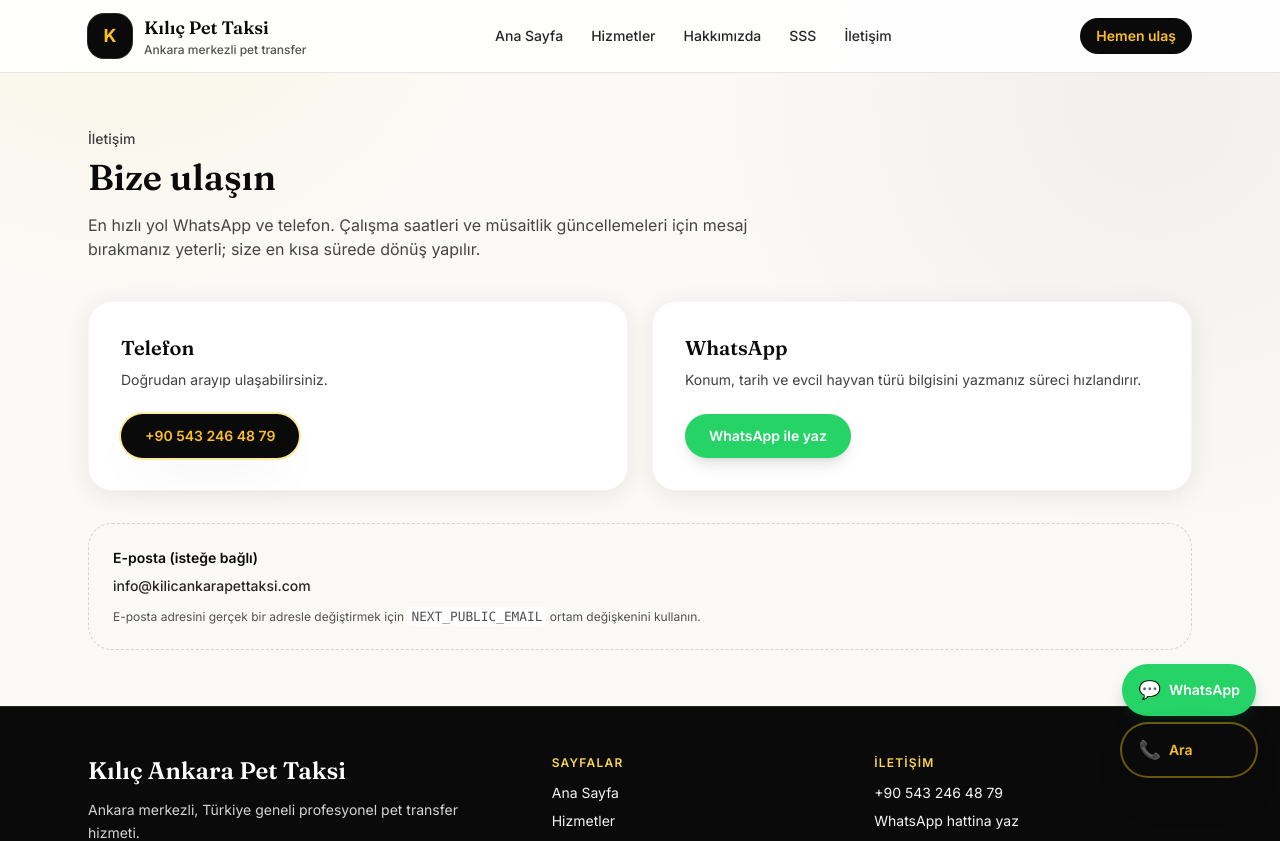
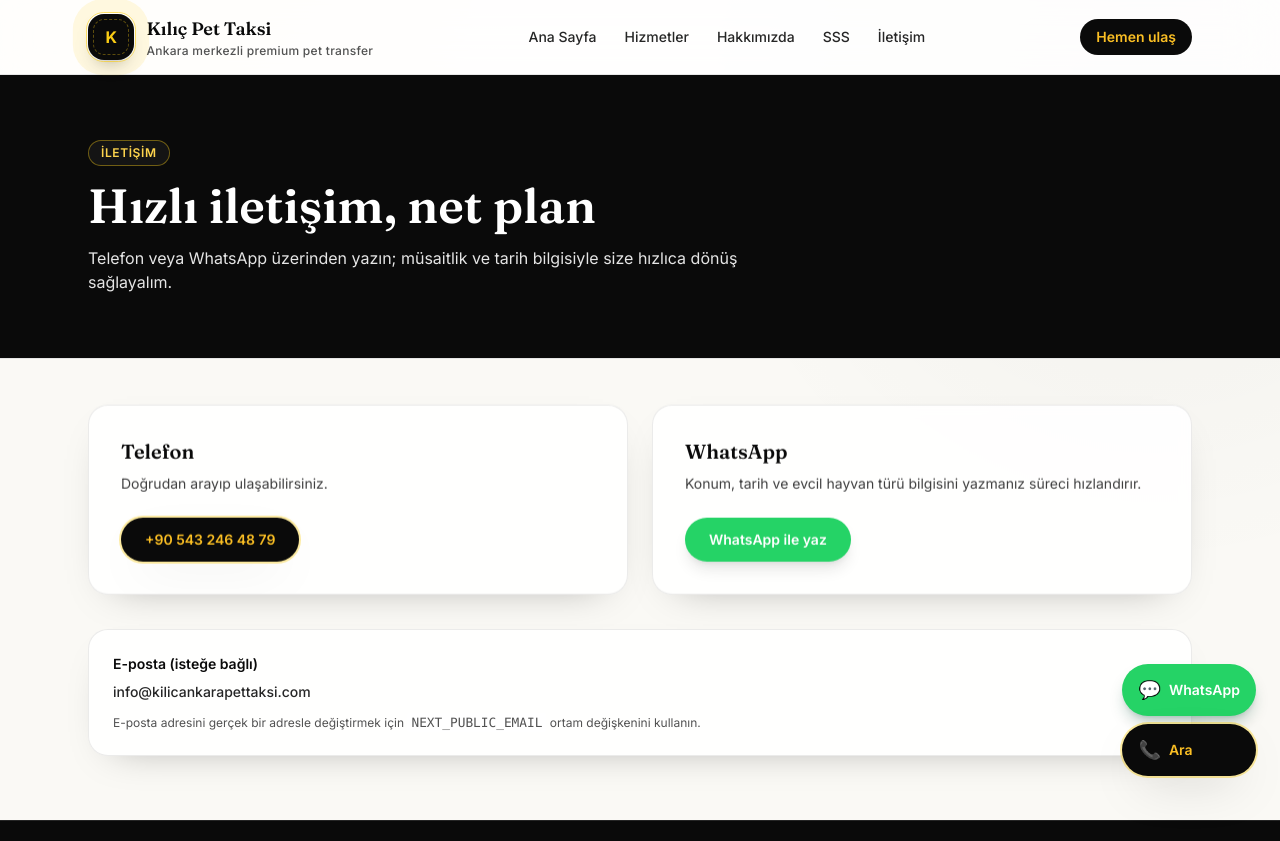
Before and after one commit to mozel15/06-pet-taksi, a Next.js app: page /iletisim in a window 1280 px wide. Shown: the top 841 px of the page. Built offline with nearby package versions, Linux system fonts and the light colour scheme; no server answers.

Commit message:
Upgrade full-site premium design with CSS animations and branded logo

```diff
--- a/src/app/globals.css
+++ b/src/app/globals.css
@@ -20,3 +20,85 @@ body {
 ::selection {
   @apply bg-brand-400/90 text-cab-950;
 }
+
+@keyframes float-up {
+  0%, 100% { transform: translateY(0px); }
+  50% { transform: translateY(-7px); }
+}
+
+@keyframes pulse-ring {
+  0% { box-shadow: 0 0 0 0 rgba(250, 204, 21, 0.45); }
+  100% { box-shadow: 0 0 0 18px rgba(250, 204, 21, 0); }
+}
+
+@keyframes shine {
+  0% { transform: translateX(-140%); }
+  100% { transform: translateX(140%); }
+}
+
+.premium-card {
+  position: relative;
+  overflow: hidden;
+  border-radius: 1.25rem;
+  border: 1px solid rgba(10, 10, 10, 0.08);
+  background: rgba(255, 255, 255, 0.88);
+  box-shadow: 0 15px 40px -25px rgba(10, 10, 10, 0.35);
+  backdrop-filter: blur(6px);
+  transition: transform 250ms ease, box-shadow 250ms ease, border-color 250ms ease;
+}
+
+.premium-card::after {
+  content: "";
+  position: absolute;
+  inset: 0;
+  transform: translateX(-140%);
+  background: linear-gradient(115deg, transparent, rgba(250, 204, 21, 0.2), transparent);
+  pointer-events: none;
+}
+
+.premium-card:hover {
+  transform: translateY(-4px);
+  border-color: rgba(250, 204, 21, 0.55);
+  box-shadow: 0 24px 45px -26px rgba(10, 10, 10, 0.45);
+}
+
+.premium-card:hover::after {
+  animation: shine 900ms ease;
+}
+
+.section-reveal {
+  animation: float-up 7s ease-in-out infinite;
+}
+
+.logo-core {
+  position: relative;
+  display: grid;
+  place-items: center;
+  height: 2.9rem;
+  width: 2.9rem;
+  border-radius: 1rem;
+  background: #0a0a0a;
+  color: #facc15;
+  font-weight: 700;
+  box-shadow: 0 10px 22px -14px rgba(10, 10, 10, 0.9);
+}
+
+.logo-core::before,
+.logo-core::after {
+  content: "";
+  position: absolute;
+  inset: -2px;
+  border-radius: 1.1rem;
+  pointer-events: none;
+}
+
+.logo-core::before {
+  border: 1px solid rgba(250, 204, 21, 0.65);
+  animation: pulse-ring 2.2s ease-out infinite;
+}
+
+.logo-core::after {
+  inset: 5px;
+  border-radius: 0.7rem;
+  border: 1px dashed rgba(250, 204, 21, 0.35);
+}
--- a/src/app/hakkimizda/page.tsx
+++ b/src/app/hakkimizda/page.tsx
@@ -8,12 +8,24 @@ export const metadata: Metadata = {
 
 export default function HakkimizdaPage() {
   return (
-    <div className="mx-auto max-w-3xl px-4 py-14 sm:px-6">
-      <p className="text-sm font-medium text-cab-700">Hakkımızda</p>
-      <h1 className="mt-2 font-display text-3xl font-semibold text-cab-950 sm:text-4xl">
-        {site.name} kimdir?
-      </h1>
-      <div className="mt-8 space-y-4 text-base leading-relaxed text-cab-800/90">
+    <div className="pb-16">
+      <section className="border-b border-cab-200 bg-gradient-to-b from-cab-950 to-cab-900 text-white">
+        <div className="mx-auto max-w-4xl px-4 py-14 sm:px-6 sm:py-16">
+          <p className="inline-flex rounded-full border border-brand-500/40 bg-cab-900/80 px-3 py-1 text-xs font-semibold tracking-wider text-brand-300">
+            HAKKIMIZDA
+          </p>
+          <h1 className="mt-4 font-display text-4xl font-semibold sm:text-5xl">
+            {site.name} kimdir?
+          </h1>
+          <p className="mt-4 max-w-3xl text-sm leading-relaxed text-cab-200 sm:text-base">
+            Güven odaklı operasyon, net iletişim ve kurumsal disiplin ile hizmet veren
+            bir Ankara pet transfer markasıyız.
+          </p>
+        </div>
+      </section>
+      <div className="mx-auto mt-12 max-w-4xl px-4 sm:px-6">
+      <div className="premium-card section-reveal p-7 sm:p-9">
+      <div className="space-y-4 text-base leading-relaxed text-cab-800/90">
         <p>
           <strong>{site.name}</strong>, evcil hayvanların güvenli ve sakin bir
           şekilde taşınması için çalışan bir pet taksi hizmetidir. Merkezimiz{" "}
@@ -32,6 +44,8 @@ export default function HakkimizdaPage() {
           Ankara&apos;nın güven veren pet taksi markalarından biri olmaktır.
         </p>
       </div>
+      </div>
+      </div>
     </div>
   );
 }
--- a/src/app/iletisim/page.tsx
+++ b/src/app/iletisim/page.tsx
@@ -14,19 +14,25 @@ export default function IletisimPage() {
   );
 
   return (
-    <div className="mx-auto max-w-6xl px-4 py-14 sm:px-6">
-      <p className="text-sm font-medium text-cab-700">İletişim</p>
-      <h1 className="mt-2 font-display text-3xl font-semibold text-cab-950 sm:text-4xl">
-        Bize ulaşın
-      </h1>
-      <p className="mt-4 max-w-2xl text-cab-800/85">
-        En hızlı yol WhatsApp ve telefon. Çalışma saatleri ve müsaitlik
-        güncellemeleri için mesaj bırakmanız yeterli; size en kısa sürede dönüş
-        yapılır.
-      </p>
+    <div className="pb-16">
+      <section className="border-b border-cab-200 bg-cab-950 text-white">
+        <div className="mx-auto max-w-6xl px-4 py-14 sm:px-6 sm:py-16">
+          <p className="inline-flex rounded-full border border-brand-500/40 bg-cab-900/80 px-3 py-1 text-xs font-semibold tracking-wider text-brand-300">
+            İLETİŞİM
+          </p>
+          <h1 className="mt-4 font-display text-4xl font-semibold sm:text-5xl">
+            Hızlı iletişim, net plan
+          </h1>
+          <p className="mt-4 max-w-2xl text-sm leading-relaxed text-cab-200 sm:text-base">
+            Telefon veya WhatsApp üzerinden yazın; müsaitlik ve tarih bilgisiyle
+            size hızlıca dönüş sağlayalım.
+          </p>
+        </div>
+      </section>
 
-      <div className="mt-10 grid gap-6 lg:grid-cols-2">
-        <div className="rounded-3xl border border-cab-100 bg-white p-8 shadow-card">
+      <div className="mx-auto max-w-6xl px-4 pt-12 sm:px-6">
+      <div className="grid gap-6 lg:grid-cols-2">
+        <div className="premium-card section-reveal p-8">
           <h2 className="font-display text-xl font-semibold text-cab-950">
             Telefon
           </h2>
@@ -40,7 +46,7 @@ export default function IletisimPage() {
             {site.phoneDisplay}
           </a>
         </div>
-        <div className="rounded-3xl border border-cab-100 bg-white p-8 shadow-card">
+        <div className="premium-card section-reveal p-8">
           <h2 className="font-display text-xl font-semibold text-cab-950">
             WhatsApp
           </h2>
@@ -59,7 +65,7 @@ export default function IletisimPage() {
         </div>
       </div>
 
-      <div className="mt-8 rounded-3xl border border-dashed border-cab-300 bg-sand-50/80 p-6">
+      <div className="premium-card mt-8 border-dashed p-6">
         <p className="text-sm font-semibold text-cab-950">E-posta (isteğe bağlı)</p>
         <a
           href={`mailto:${site.email}`}
@@ -75,6 +81,7 @@ export default function IletisimPage() {
           ortam değişkenini kullanın.
         </p>
       </div>
+      </div>
     </div>
   );
 }
--- a/src/app/sss/page.tsx
+++ b/src/app/sss/page.tsx
@@ -32,23 +32,31 @@ const faqs = [
 
 export default function SssPage() {
   return (
-    <div className="mx-auto max-w-3xl px-4 py-14 sm:px-6">
-      <p className="text-sm font-medium text-cab-700">SSS</p>
-      <h1 className="mt-2 font-display text-3xl font-semibold text-cab-950 sm:text-4xl">
+    <div className="pb-16">
+      <section className="border-b border-cab-200 bg-gradient-to-b from-cab-950 to-cab-900 text-white">
+        <div className="mx-auto max-w-4xl px-4 py-14 sm:px-6 sm:py-16">
+          <p className="inline-flex rounded-full border border-brand-500/40 bg-cab-900/80 px-3 py-1 text-xs font-semibold tracking-wider text-brand-300">
+            SSS
+          </p>
+          <h1 className="mt-4 font-display text-4xl font-semibold sm:text-5xl">
             Sık sorulan sorular
           </h1>
-      <p className="mt-4 text-cab-800/85">
+          <p className="mt-4 max-w-3xl text-sm leading-relaxed text-cab-200 sm:text-base">
             Aklınıza takılan bir şey olursa{" "}
-        <Link href="/iletisim" className="font-semibold text-cab-900 underline hover:text-brand-700">
+            <Link href="/iletisim" className="font-semibold text-brand-300 underline hover:text-brand-200">
               iletişim
             </Link>{" "}
             sayfasından yazabilirsiniz.
           </p>
-      <dl className="mt-10 space-y-4">
+        </div>
+      </section>
+
+      <div className="mx-auto max-w-4xl px-4 pt-12 sm:px-6">
+      <dl className="space-y-4">
         {faqs.map((item) => (
           <div
             key={item.q}
-            className="rounded-3xl border border-cab-100 bg-white p-6 shadow-card"
+            className="premium-card section-reveal p-6"
           >
             <dt className="font-display text-lg font-semibold text-cab-950">
               {item.q}
@@ -58,5 +66,6 @@ export default function SssPage() {
         ))}
       </dl>
       </div>
+    </div>
   );
 }
--- a/src/components/Footer.tsx
+++ b/src/components/Footer.tsx
@@ -31,7 +31,7 @@ export function Footer() {
           <p className="text-xs font-semibold uppercase tracking-widest text-brand-300">İletişim</p>
           <ul className="mt-3 space-y-2 text-sm">
             <li><a href={telHref(site.phoneDigits)} className="hover:text-brand-300">{site.phoneDisplay}</a></li>
-            <li><a href={wa} target="_blank" rel="noreferrer" className="hover:text-brand-300">WhatsApp hattina yaz</a></li>
+            <li><a href={wa} target="_blank" rel="noreferrer" className="hover:text-brand-300">WhatsApp hattına yaz</a></li>
             <li><a href={`mailto:${site.email}`} className="hover:text-brand-300">{site.email}</a></li>
           </ul>
         </div>
--- a/src/components/Header.tsx
+++ b/src/components/Header.tsx
@@ -11,21 +11,18 @@ const nav = [
 
 export function Header() {
   return (
-    <header className="sticky top-0 z-50 border-b border-cab-200 bg-white/90 backdrop-blur-xl">
+    <header className="sticky top-0 z-50 border-b border-cab-200/90 bg-white/85 backdrop-blur-xl">
       <div className="mx-auto flex max-w-6xl items-center justify-between gap-4 px-4 py-3.5 sm:px-6">
         <Link href="/" className="group flex items-center gap-3">
-          <span
-            className="grid h-11 w-11 place-items-center rounded-2xl bg-cab-950 text-lg font-bold text-brand-400 shadow-soft ring-1 ring-cab-800 transition group-hover:scale-[1.03]"
-            aria-hidden
-          >
+          <span className="logo-core transition group-hover:scale-[1.05]" aria-hidden>
             K
           </span>
           <div className="leading-tight">
             <span className="font-display text-lg font-semibold text-cab-950">
               {site.shortName}
             </span>
-            <span className="hidden text-xs font-medium text-cab-600 sm:block">
-              Ankara merkezli pet transfer
+            <span className="hidden text-xs font-medium tracking-wide text-cab-600 sm:block">
+              Ankara merkezli premium pet transfer
             </span>
           </div>
         </Link>
```
Also changed, not shown: src/app/hizmetler/page.tsx (+22 -13 lines), src/app/page.tsx (+4 -4 lines). Lines whose indentation alone changed are shown as unchanged.
